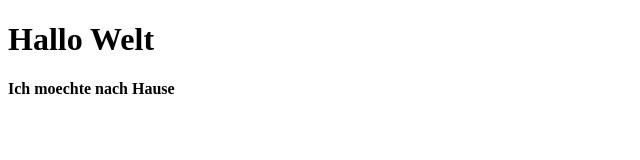
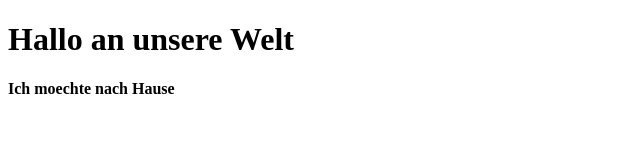
Before and after one commit to Finnesungato/Test_Web, a plain HTML site: page index.html in a window 1280 px wide. Shown: the whole page, without its empty margins (0-640 px from the left). Drawn offline with Linux system fonts and the light colour scheme.

Commit message:
Update index.html

```diff
--- a/index.html
+++ b/index.html
@@ -3,7 +3,7 @@
   <head>
   </head>
   <body>
-    <h1>Hallo Welt</h1>
+    <h1>Hallo an unsere Welt</h1>
     <h4>Ich moechte nach Hause</h4>
   </body>
 </html>
```
